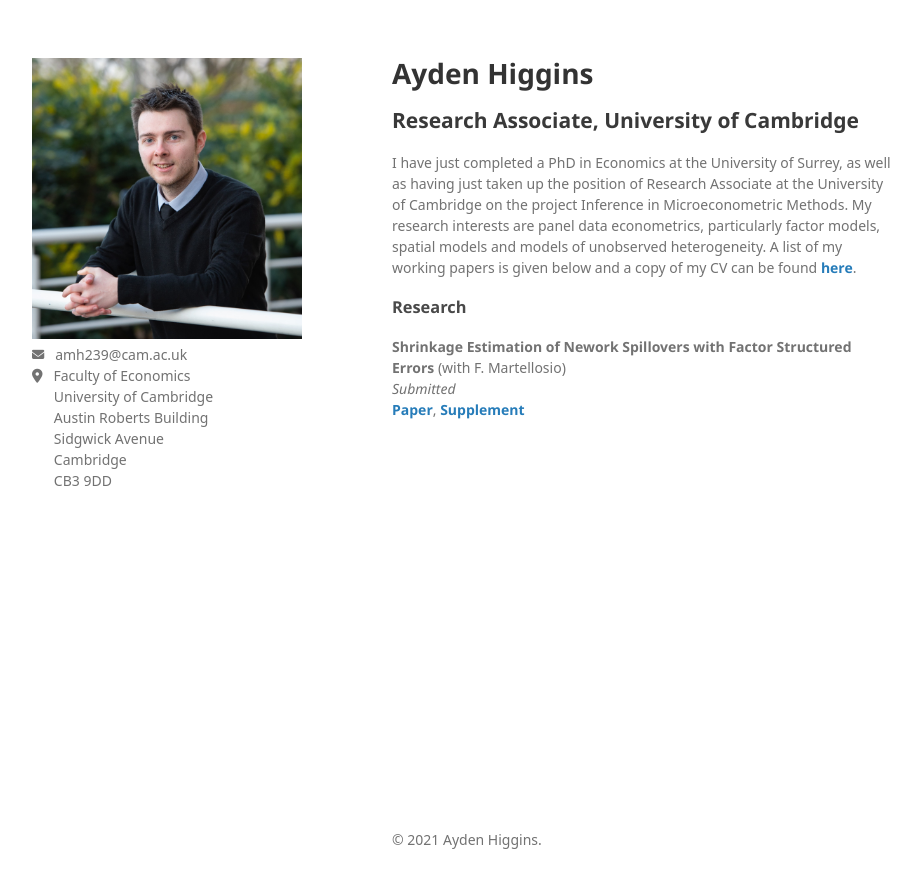
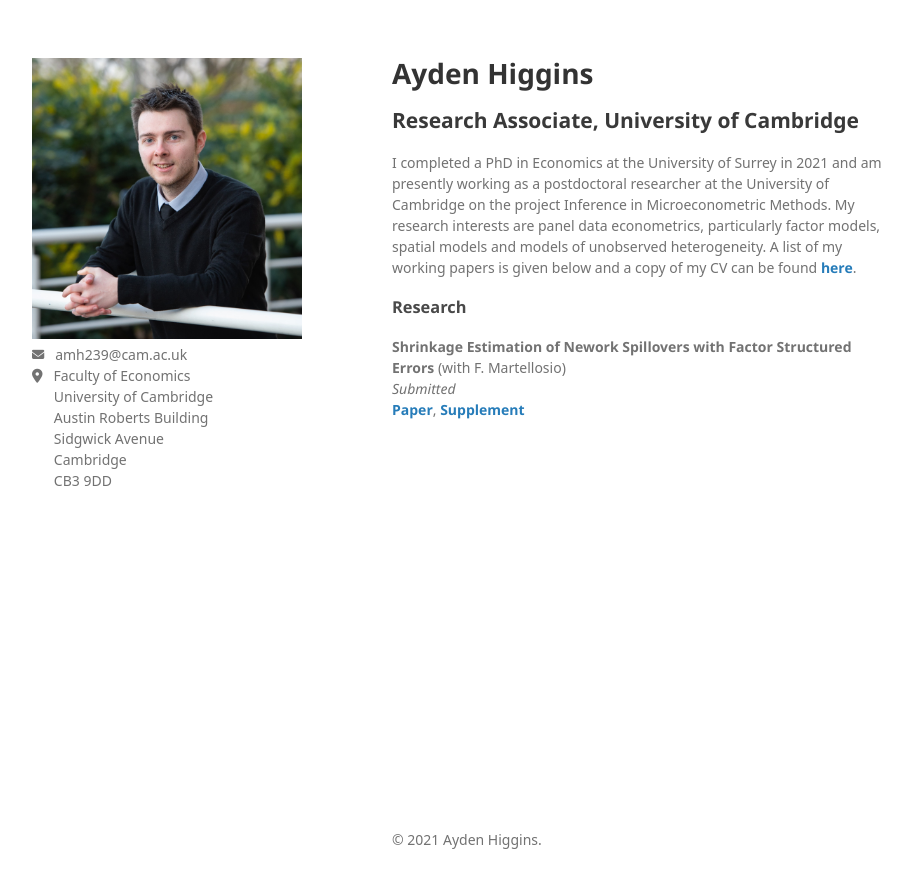
Before and after one commit to Tokkita/Tokkita.github.io, a Jekyll site: the page built from index.md, in a window 1280 px wide. Shown: the top 888 px of the page, without its empty margins (178-1099 px from the left). Built offline with Jekyll 4.4.1, drawn with Linux system fonts in a browser that asks for light colours; nearby versions of some CDN libraries; some web fonts are replaced; our own code applies the rules of GitHub Pages for plain Markdown files.

Commit message:
Update index.md

```diff
--- a/index.md
+++ b/index.md
@@ -1,8 +1,7 @@
 #  Ayden Higgins
 ## Research Associate, University of Cambridge
 
-I have just completed a PhD in Economics at the University of
-Surrey, as well as having just taken up the position of Research Associate at the University of
+I completed a PhD in Economics at the University of Surrey in 2021 and am presently working as a postdoctoral researcher at the University of
 Cambridge on the project Inference in Microeconometric Methods. My research interests are panel data econometrics, particularly factor models, spatial models and models of unobserved heterogeneity. A list of my working papers is given below and a copy of my CV can be found <strong><a href="{{ CV.pdf | prepend: '/assets/pdf/CV/CV.pdf' | relative_url | download }}">here</a></strong>.
 
 ### Research
```
